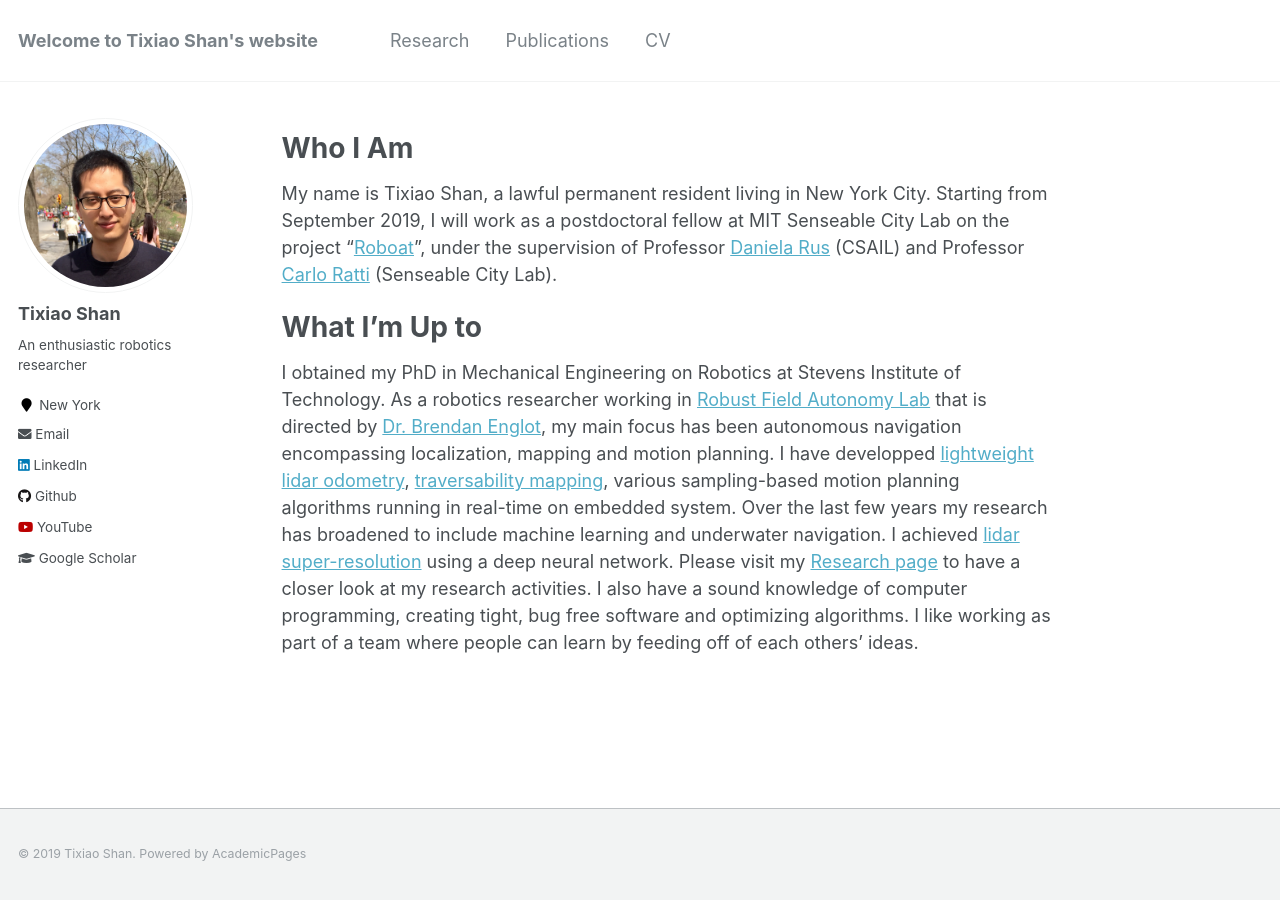
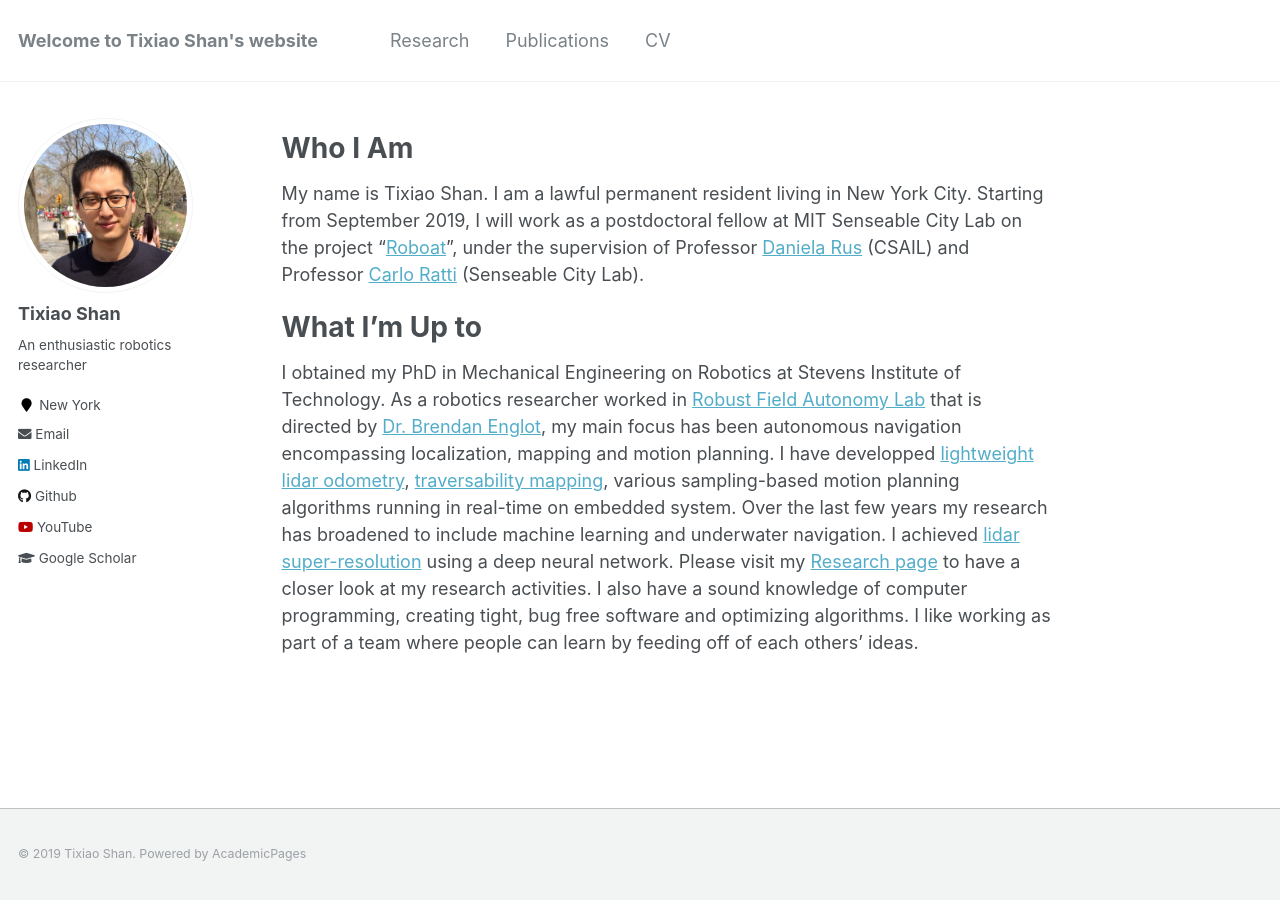
Before and after one commit to minxuanjun/tixiaoshan.github.io, a Jekyll site: the page built from _pages/about.md, in a window 1280 px wide. Built offline with Jekyll 4.4.1, drawn with Linux system fonts in a browser that asks for light colours.

Commit message:
Update about.md

```diff
--- a/_pages/about.md
+++ b/_pages/about.md
@@ -10,8 +10,8 @@ redirect_from:
 
 Who I Am
 ======
-My name is Tixiao Shan, a lawful permanent resident living in New York City. Starting from September 2019, I will work as a postdoctoral fellow at MIT Senseable City Lab on the project "[Roboat](http://roboat.org/)", under the supervision of Professor [Daniela Rus](https://www.csail.mit.edu/person/daniela-rus) (CSAIL) and Professor [Carlo Ratti](https://dusp.mit.edu/faculty/carlo-ratti) (Senseable City Lab).
+My name is Tixiao Shan. I am a lawful permanent resident living in New York City. Starting from September 2019, I will work as a postdoctoral fellow at MIT Senseable City Lab on the project "[Roboat](http://roboat.org/)", under the supervision of Professor [Daniela Rus](https://www.csail.mit.edu/person/daniela-rus) (CSAIL) and Professor [Carlo Ratti](https://dusp.mit.edu/faculty/carlo-ratti) (Senseable City Lab).
 
 What I’m Up to
 ======
-I obtained my PhD in Mechanical Engineering on Robotics at Stevens Institute of Technology. As a robotics researcher working in [Robust Field Autonomy Lab](http://personal.stevens.edu/~benglot/) that is directed by [Dr. Brendan Englot](http://personal.stevens.edu/~benglot/people.html), my main focus has been autonomous navigation encompassing localization, mapping and motion planning. I have developped [lightweight lidar odometry](https://github.com/RobustFieldAutonomyLab/LeGO-LOAM), [traversability mapping](https://www.youtube.com/watch?v=4pdBpeRGXmw&t=4s), various sampling-based motion planning algorithms running in real-time on embedded system. Over the last few years my research has broadened to include machine learning and underwater navigation. I achieved [lidar super-resolution](https://youtu.be/rNVTpkz2ggY) using a deep neural network. Please visit my [Research page](https://tixiaoshan.github.io/research/) to have a closer look at my research activities. I also have a sound knowledge of computer programming, creating tight, bug free software and optimizing algorithms. I like working as part of a team where people can learn by feeding off of each others’ ideas.
+I obtained my PhD in Mechanical Engineering on Robotics at Stevens Institute of Technology. As a robotics researcher worked in [Robust Field Autonomy Lab](http://personal.stevens.edu/~benglot/) that is directed by [Dr. Brendan Englot](http://personal.stevens.edu/~benglot/people.html), my main focus has been autonomous navigation encompassing localization, mapping and motion planning. I have developped [lightweight lidar odometry](https://github.com/RobustFieldAutonomyLab/LeGO-LOAM), [traversability mapping](https://www.youtube.com/watch?v=4pdBpeRGXmw&t=4s), various sampling-based motion planning algorithms running in real-time on embedded system. Over the last few years my research has broadened to include machine learning and underwater navigation. I achieved [lidar super-resolution](https://youtu.be/rNVTpkz2ggY) using a deep neural network. Please visit my [Research page](https://tixiaoshan.github.io/research/) to have a closer look at my research activities. I also have a sound knowledge of computer programming, creating tight, bug free software and optimizing algorithms. I like working as part of a team where people can learn by feeding off of each others’ ideas.
```
